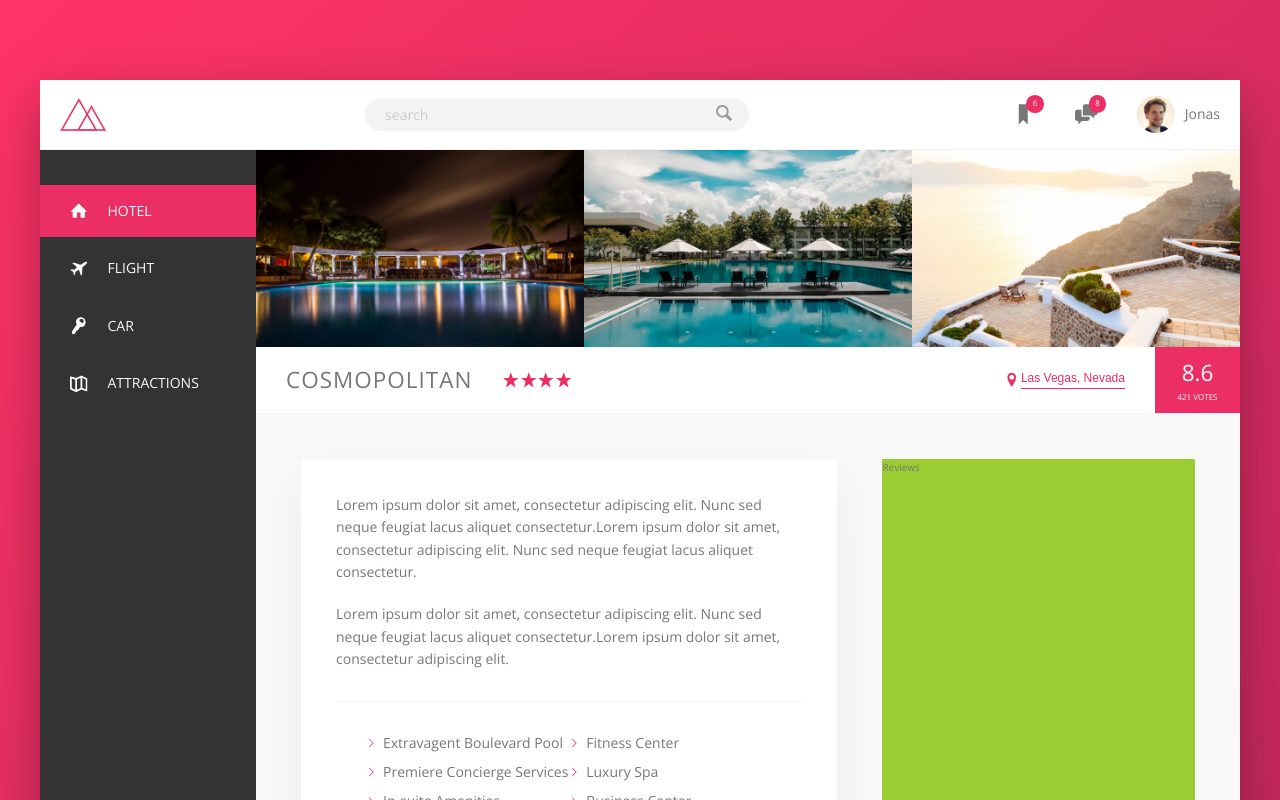
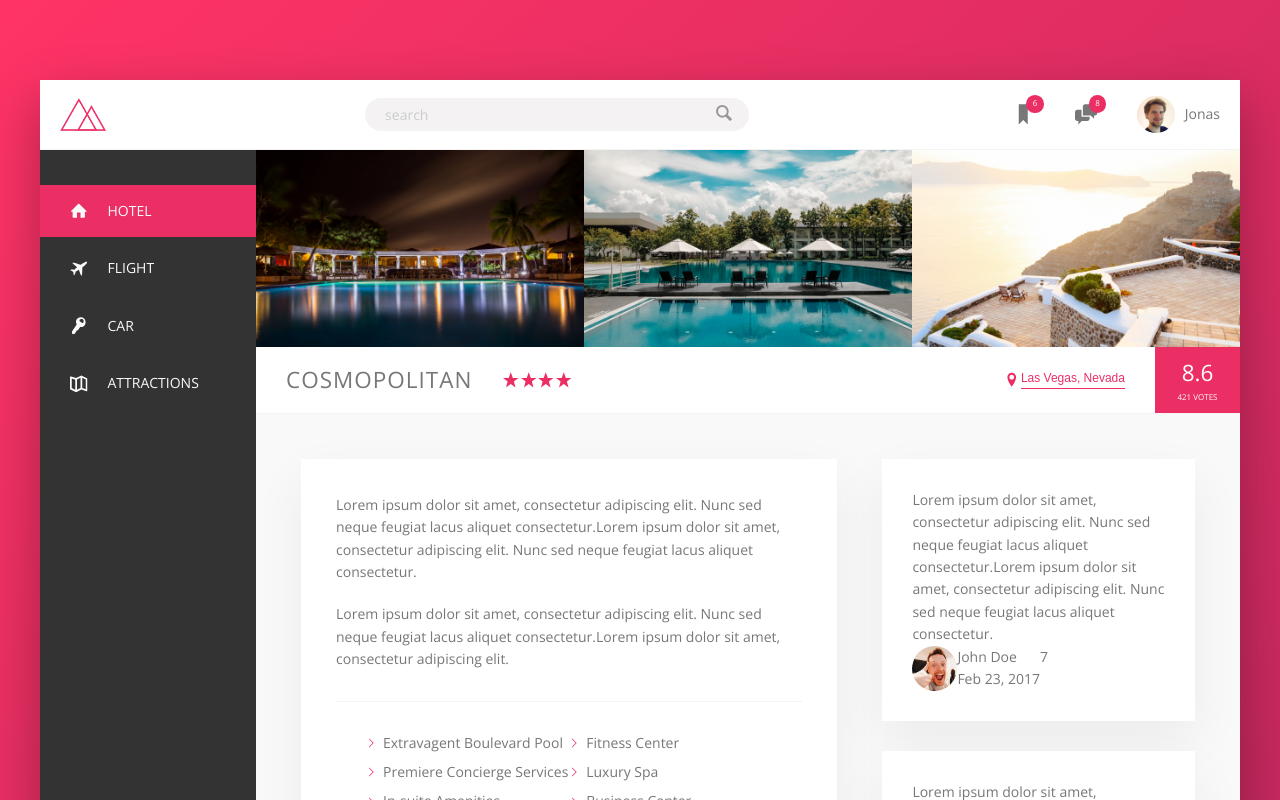
Before and after one commit to jpmamuric/FairFare, a React (Create React App) app: page / in a window 1280 px wide. Shown: the top 800 px of the page. Built offline with nearby package versions, Linux system fonts and the light colour scheme.

Commit message:
added review feature

```diff
--- a/src/assets/sass/layout/_details.scss
+++ b/src/assets/sass/layout/_details.scss
@@ -1,4 +1,5 @@
 .detail {
+  font-size: 1.4rem;
   display: flex;
   padding: 4.5rem;
   background-color: var(--color-grey-light-1);
--- a/src/assets/sass/layout/_reviews.scss
+++ b/src/assets/sass/layout/_reviews.scss
@@ -1,4 +1,37 @@
 .reviews {
-  background-color: yellowgreen;
   flex: 1;
 }
+
+.review {
+  background-color: var(--color-white);
+  box-shadow: var(--box-shadow-very-light);
+  padding: 3rem;
+  margin-bottom: 3rem;
+
+  &__text {
+  }
+
+  &__user {
+    display: flex;
+
+    &-box {
+      display: flex;
+      flex-direction: column;
+    }
+
+    &-name {}
+
+    &-date {}
+
+  }
+
+  &__photo {
+    width:: 4.5rem;
+    height: 4.5rem;
+    border-radius: 50%;
+  }
+
+  &__rating {
+
+  }
+}
--- a/src/assets/sass/main.css
+++ b/src/assets/sass/main.css
@@ -96,6 +96,7 @@
   display: flex; }
 
 .detail {
+  font-size: 1.4rem;
   display: flex;
   padding: 4.5rem;
   background-color: var(--color-grey-light-1);
@@ -287,8 +288,22 @@
     margin-right: 1rem; }
 
 .reviews {
-  background-color: yellowgreen;
   flex: 1; }
+
+.review {
+  background-color: var(--color-white);
+  box-shadow: var(--box-shadow-very-light);
+  padding: 3rem;
+  margin-bottom: 3rem; }
+  .review__user {
+    display: flex; }
+    .review__user-box {
+      display: flex;
+      flex-direction: column; }
+  .review__photo {
+    width: 4.5rem;
+    height: 4.5rem;
+    border-radius: 50%; }
 
 .sidebar {
   background-color: var(--color-grey-dark-1);
--- a/src/react/components/Details.js
+++ b/src/react/components/Details.js
@@ -1,6 +1,7 @@
 import React from 'react';
 
-import detailData from './Details.json'
+import detailData from './Details.json';
+import reviewsData from './Reviews.json';
 import Reviews from './Reviews';
 
 const Details = () => {
@@ -35,7 +36,9 @@
 
       </div>
 
-      <Reviews />
+      <figure className='reviews-container'>
+        <Reviews reviews={reviewsData} />
+      </figure>
     </div>
   )
 }
--- a/src/react/components/Reviews.js
+++ b/src/react/components/Reviews.js
@@ -1,11 +1,24 @@
 import React from 'react';
 
-const Reviews = () => {
-  return (
-    <div className='reviews'>
-      Reviews
-    </div>
-  )
+const Reviews = (props) => {
+  return props.reviews.map( (review, i) => {
+    const { name, date, comments , rating, img } = review;
+    return (
+      <figure className="review" key={i}>
+        <blockquote className="review_text">
+          { comments }
+        </blockquote>
+        <figcaption className="review__user">
+          <img src={require(`../../assets/img/${img}`)} alt="user 1" className="review__photo"/>
+          <div className="review__user-box">
+            <p className="review__user-name">{ name }</p>
+            <p className="review__user-date">{ date }</p>
+          </div>
+          <div className='review__rating'>{ rating }</div>
+        </figcaption>
+      </figure>
+   )
+  })
 }
 
 export default Reviews;
--- /dev/null
+++ b/src/react/components/Reviews.json
@@ -0,0 +1,16 @@
+[
+  {
+    "name": "John Doe",
+    "date": "Feb 23, 2017",
+    "comments": "Lorem ipsum dolor sit amet, consectetur adipiscing elit. Nunc sed neque feugiat lacus aliquet consectetur.Lorem ipsum dolor sit amet, consectetur adipiscing elit. Nunc sed neque feugiat lacus aliquet consectetur.",
+    "rating" : 7,
+    "img": "user-1.jpg"
+  },
+  {
+    "name": "Jane Doe",
+    "date": "March 2, 2017",
+    "comments": "Lorem ipsum dolor sit amet, consectetur adipiscing elit. Nunc sed neque feugiat lacus aliquet consectetur.Lorem ipsum dolor sit amet, consectetur adipiscing elit. Nunc sed neque feugiat lacus aliquet consectetur.",
+    "rating" : 9,
+    "img": "user-2.jpg"
+   }
+]
```
